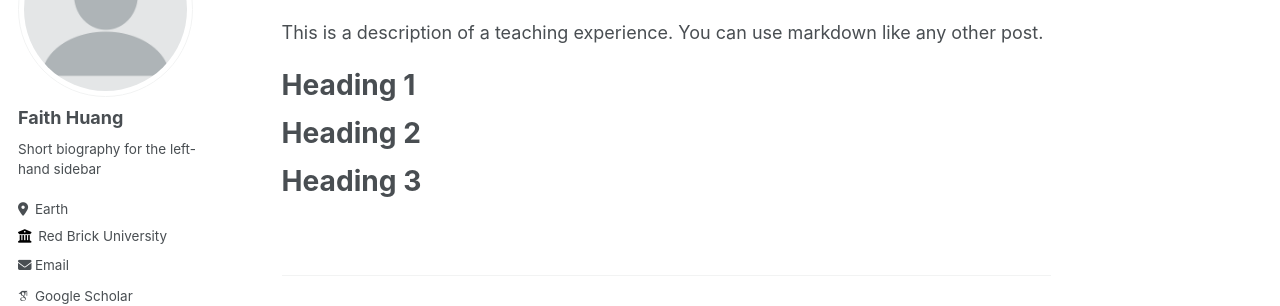
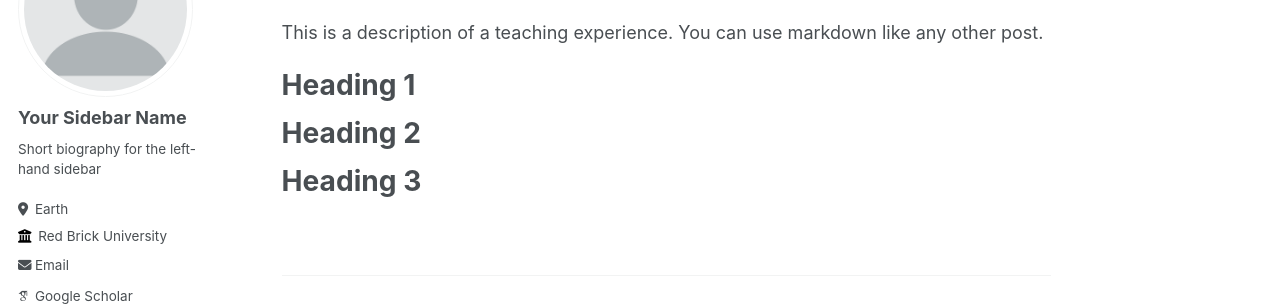
Before and after one commit to faithyhuang/faithyhuang.github.io, a Jekyll site: the page built from _teaching/2015-spring-teaching-2.md, in a window 1280 px wide. Shown: the part 184-490 px from the top of the page. Built offline with Jekyll 4.4.1, drawn with Linux system fonts in a browser that asks for light colours; some web fonts are replaced.

Commit message:
Revert "Update _config.yml"
This reverts commit 10e6093c3e0f3596802e5d7a54323469ae3806a4.

```diff
--- a/_config.yml
+++ b/_config.yml
@@ -22,7 +22,7 @@ repository               : "academicpages/academicpages.github.io"
 author:
   # Biographic information
   avatar           : "profile.png"
-  name             : "Faith Huang"
+  name             : "Your Sidebar Name"
   pronouns         : # example: "she/her"
   bio              : "Short biography for the left-hand sidebar"
   location         : "Earth"
```
